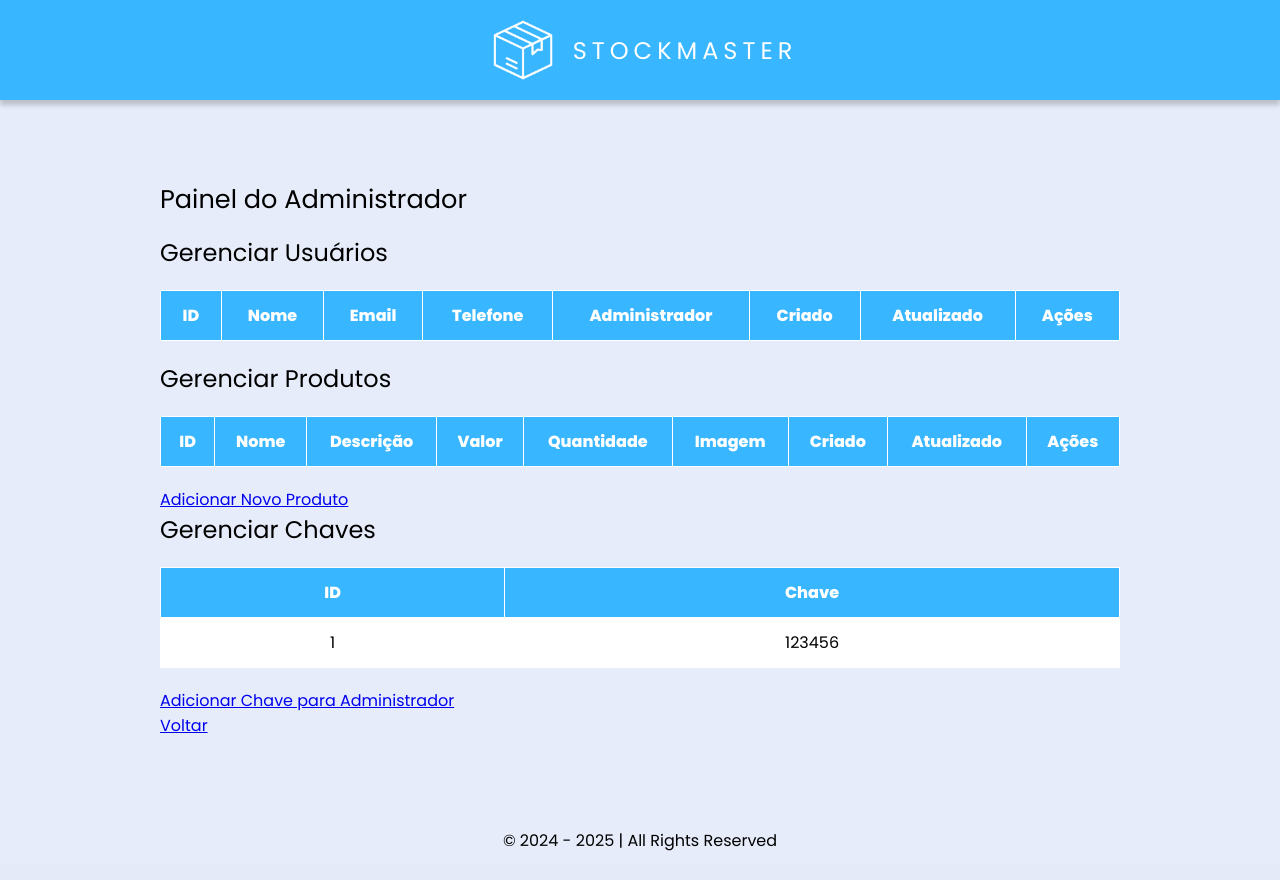
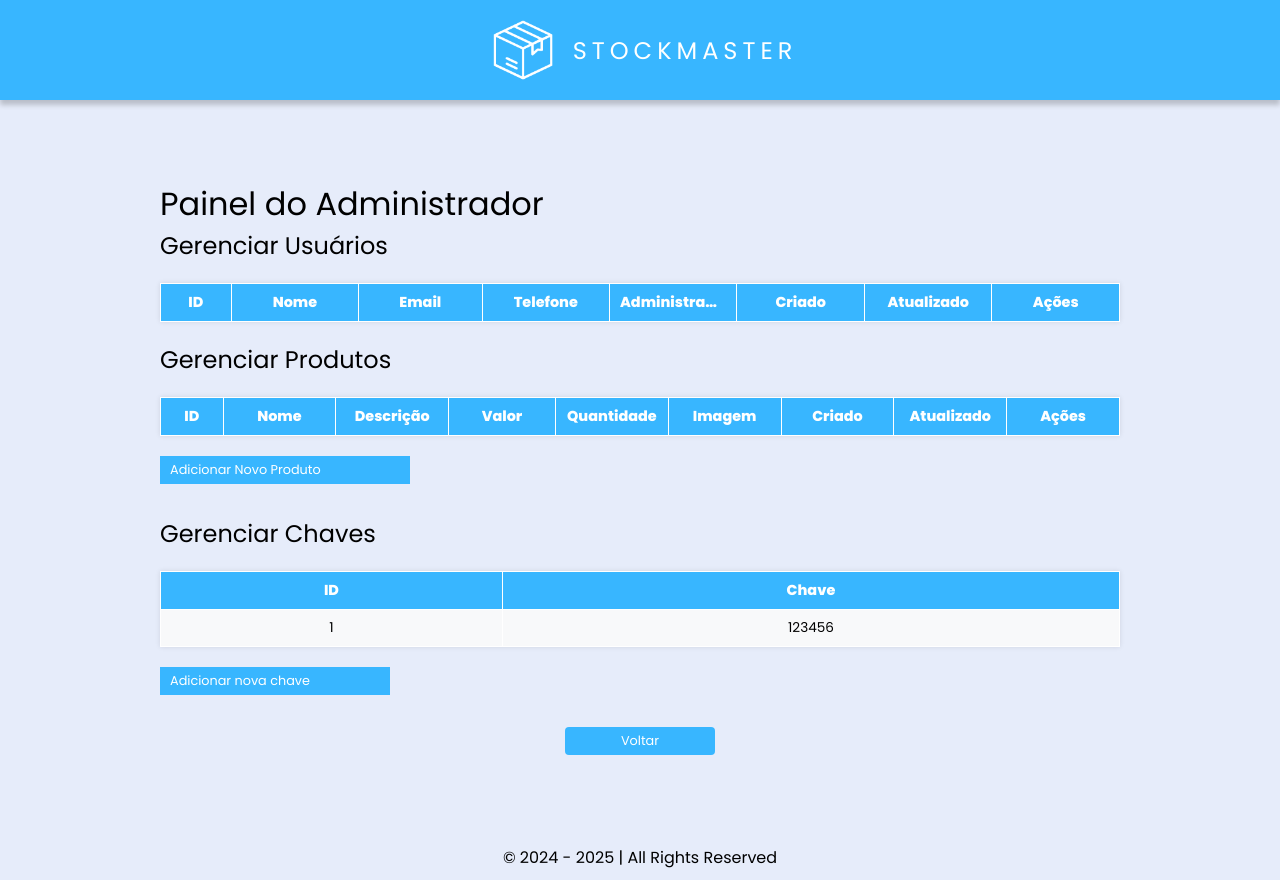
Before and after one commit to function404/crudqa_, a PHP site: page /src/screens/admin.php in a window 1280 px wide. Before the commit the page ends 851 px from the top, so only its background shows below. Run offline with PHP 8.4, Linux system fonts and the light colour scheme; the visitor is signed in with stand-in values (Sample User, id 1); data comes from the database, SQL or seed files in the repository; data that the repository does not hold is empty.

Commit message:
feat: General CSS adjustments and responsiveness in dashboard tables

```diff
--- a/src/css/style.css
+++ b/src/css/style.css
@@ -391,37 +391,148 @@ table {
     border-collapse: collapse;
     margin: 20px 0;
     font-family: Arial, sans-serif;
+    box-shadow: 0 0 5px rgba(0, 0, 0, 0.1);
 }
 
 th {
     background-color: rgb(56, 182, 255);
     color: white;
     text-align: center;
-    padding: 12px 15px;
+    padding: 8px 10px;
     font-weight: bold;
-    max-width: 200px; /* Limite o tamanho máximo da célula */
-    overflow: hidden; /* Esconde o texto que ultrapassar */
-    text-overflow: ellipsis; /* Adiciona '...' se o texto for muito grande */
-    white-space: nowrap; /* Impede a quebra de linha */
+    font-size: 0.9rem;
+    max-width: 65px;
+    overflow: hidden;
+    text-overflow: ellipsis;
+    white-space: nowrap;
 }
 
 td {
-    padding: 12px 15px;
+    padding: 8px 10px;
     text-align: left;
     border-bottom: 1px solid rgb(255, 255, 255);
-    max-width: 200px; /* Limite o tamanho máximo da célula */
+    max-width: 65px;
     overflow: hidden;
     text-overflow: ellipsis;
     white-space: nowrap;
     text-align: center;
+    font-size: 0.85rem;
+    transition: ease-in-out 0.3s;
+}
+
+td:hover {
+    white-space: normal;
+    overflow: visible;
+    text-overflow: unset;
+    word-wrap: break-word;
+    overflow-wrap: break-word;
 }
 
 tr:nth-child(even) {
-    background-color: white;
+    background-color: #f8f9fa;
+}
+
+tr:hover {
+    background-color: #f1f1f1;
 }
 
 table, th, td {
     border: 1px solid rgb(255, 255, 255);
+}
+
+.links-table-prod p {
+    display: flex;
+    width: 100%;
+    max-width: 250px;
+    padding: 5px 0;
+    background-color: rgb(56, 182, 255);
+    color: rgb(255, 255, 255);
+    border: none;
+    margin-bottom: 2rem;
+    font-size: 1vw;
+    cursor: pointer;
+    margin-top: 1rem;
+    transition: ease-in-out 0.3s;
+    box-sizing: border-box;
+}
+
+.links-table-prod p:hover {
+    background-color: rgb(15, 104, 177);
+    transition: ease-in-out 0.3s;
+}
+
+.links-table-prod a {
+    text-decoration: none;
+    margin-left: 10px;
+    font-size: 1vw;
+    color: white;
+}
+
+.links-table-prod a:hover {
+    text-decoration: none;
+    color: white;
+}
+
+.links-table-key p {
+    display: flex;
+    width: 100%;
+    max-width: 230px;
+    padding: 5px 0;
+    background-color: rgb(56, 182, 255);
+    color: rgb(255, 255, 255);
+    border: none;
+    margin-bottom: 2rem;
+    font-size: 1vw;
+    cursor: pointer;
+    margin-top: 1rem;
+    transition: ease-in-out 0.3s;
+    box-sizing: border-box;
+}
+
+.links-table-key p:hover {
+    background-color: rgb(15, 104, 177);
+    transition: ease-in-out 0.3s;
+}
+
+.links-table-key a {
+    text-decoration: none;
+    margin-left: 10px;
+    font-size: 1vw;
+    color: white;
+}
+
+.links-table-key a:hover {
+    text-decoration: none;
+    color: white;
+}
+
+.voltar {
+    display: flex;
+    justify-content: center;
+}
+
+.voltar p{
+    width: 150px;
+    padding: 5px 15px;
+    background-color: rgb(56, 182, 255);
+    color: rgb(255, 255, 255);
+    border: none;
+    border-radius: 4px;
+    text-align: center;
+    font-size: 1vw;
+    cursor: pointer;
+    transition: ease-in-out 0.3s;
+    text-decoration: none;
+}
+
+.voltar p:hover {
+    background-color: rgb(15, 104, 177);
+    transition: ease-in-out 0.3s;
+}
+
+.voltar a{
+    text-decoration: none;
+    color: rgb(255, 255, 255);
 }
 
 
--- a/src/screens/admin.php
+++ b/src/screens/admin.php
@@ -42,13 +42,13 @@
     <link rel="preconnect" href="https://fonts.gstatic.com" crossorigin>
     <title>Administração | StockMaster</title>
     <link href="https://fonts.googleapis.com/css2?family=Poppins:wght@400;800&display=swap" rel="stylesheet">
-    <link rel="shortcut icon" type="image/x-icon" sizes="32x32" href="../public/boxIcon-white.png">
+    <link rel="shortcut icon" type="image/x-icon" sizes="32x32" href="../public/boxIcon.png">
 </head>
 <body>
     <?php include('../components/header.php'); ?>
 
     <div class="container">
-    <h1 style="font-size: 2vw; margin-bottom: 1rem;">Painel do Administrador</h1>
+    <h1>Painel do Administrador</h1>
 
     <h2>Gerenciar Usuários</h2>
     <table>
@@ -119,7 +119,9 @@
             </tr>
         <?php endforeach; ?>
     </table>
-    <p><a href="cadastrarProduto.php">Adicionar Novo Produto</a></p>
+    <div class="links-table-prod">
+        <p><a href="cadastrarProduto.php">Adicionar Novo Produto</a></p>
+    </div>
 
     <h2>Gerenciar Chaves</h2>
     <table border="1">
@@ -135,8 +137,13 @@
         <?php endforeach; ?>
     </table>
 
-    <p><a href="cadastrarChaveAdmin.php">Adicionar Chave para Administrador</a></p>
+    <div class="links-table-key">
+        <p><a href="cadastrarChaveAdmin.php">Adicionar nova chave</a></p>
+    </div>
 
-    <p><a href="painel.php">Voltar</a></p>
+    <div class="voltar">
+        <p><a href="painel.php">Voltar</a></p>
+    </div>
+
     </div>
 <?php include('../components/footer.php'); ?>
--- a/src/screens/cadastrarChaveAdmin.php
+++ b/src/screens/cadastrarChaveAdmin.php
@@ -69,7 +69,7 @@
     <link rel="preconnect" href="https://fonts.gstatic.com" crossorigin>
     <title>Cadastrar Chave Admin | StockMaster</title>
     <link href="https://fonts.googleapis.com/css2?family=Poppins:wght@400;800&display=swap" rel="stylesheet">
-    <link rel="shortcut icon" type="image/x-icon" sizes="32x32" href="../public/boxIcon-white.png">
+    <link rel="shortcut icon" type="image/x-icon" sizes="32x32" href="../public/boxIcon.png">
 </head>
 <body>
     <h1>Cadastro de chave para criação de administradores</h1>
--- a/src/screens/cadastrarProduto.php
+++ b/src/screens/cadastrarProduto.php
@@ -71,7 +71,7 @@
     <link rel="preconnect" href="https://fonts.gstatic.com" crossorigin>
     <title>Cadastrar Produto | StockMaster</title>
     <link href="https://fonts.googleapis.com/css2?family=Poppins:wght@400;800&display=swap" rel="stylesheet">
-    <link rel="shortcut icon" type="image/x-icon" sizes="32x32" href="../public/boxIcon-white.png">
+    <link rel="shortcut icon" type="image/x-icon" sizes="32x32" href="../public/boxIcon.png">
 </head>
 <body>
     <h1>Cadastrar Produto</h1>
--- a/src/screens/editarProduto.php
+++ b/src/screens/editarProduto.php
@@ -90,7 +90,7 @@
     <link rel="preconnect" href="https://fonts.gstatic.com" crossorigin>
     <title>Editar Produto | StockMaster</title>
     <link href="https://fonts.googleapis.com/css2?family=Poppins:wght@400;800&display=swap" rel="stylesheet">
-    <link rel="shortcut icon" type="image/x-icon" sizes="32x32" href="../public/boxIcon-white.png">
+    <link rel="shortcut icon" type="image/x-icon" sizes="32x32" href="../public/boxIcon.png">
 </head>
 <body>
     <h1>Editar Produto</h1>
--- a/src/screens/editarUsuario.php
+++ b/src/screens/editarUsuario.php
@@ -85,7 +85,7 @@
     <link rel="preconnect" href="https://fonts.gstatic.com" crossorigin>
     <title>Editar Usuário | StockMaster</title>
     <link href="https://fonts.googleapis.com/css2?family=Poppins:wght@400;800&display=swap" rel="stylesheet">
-    <link rel="shortcut icon" type="image/x-icon" sizes="32x32" href="../public/boxIcon-white.png">
+    <link rel="shortcut icon" type="image/x-icon" sizes="32x32" href="../public/boxIcon.png">
 </head>
 <body>
     <h1>Editar Usuário</h1>
--- a/src/screens/painel.php
+++ b/src/screens/painel.php
@@ -23,7 +23,7 @@
    <link rel="preconnect" href="https://fonts.gstatic.com" crossorigin>
    <title>Início | StockMaster</title>
    <link href="https://fonts.googleapis.com/css2?family=Poppins:wght@400;800&display=swap" rel="stylesheet">
-   <link rel="shortcut icon" type="image/x-icon" sizes="32x32" href="../public/boxIcon-black.png">
+   <link rel="shortcut icon" type="image/x-icon" sizes="32x32" href="../public/boxIcon.png">
 </head>
 <body>
    <?php include('../components/header.php'); ?>
--- a/src/screens/register.php
+++ b/src/screens/register.php
@@ -175,7 +175,7 @@ if ($_SERVER['REQUEST_METHOD'] == 'POST') {
    <link rel="preconnect" href="https://fonts.gstatic.com" crossorigin>
    <title>Cadstro | StockMaster</title>
    <link href="https://fonts.googleapis.com/css2?family=Poppins:wght@400;800&display=swap" rel="stylesheet">
-   <link rel="shortcut icon" type="image/x-icon" sizes="32x32" href="../public/boxIcon-white.png">
+   <link rel="shortcut icon" type="image/x-icon" sizes="32x32" href="../public/boxIcon.png">
 </head>
 <?php
    /**
```
Also changed, not shown: other parts of src/css/style.css (+121 -2 lines), src/screens/login.php (+1 -11 lines), src/public/boxIcon-black.png (deleted), src/public/boxIcon-white.png, src/public/boxIcon.png (added).
